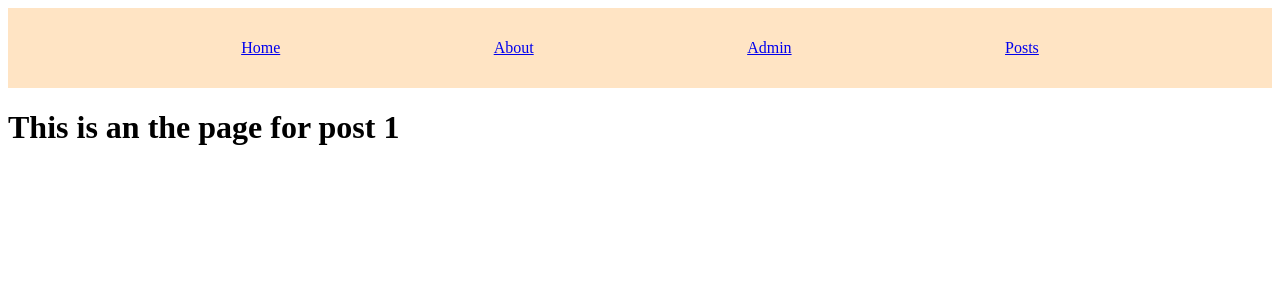
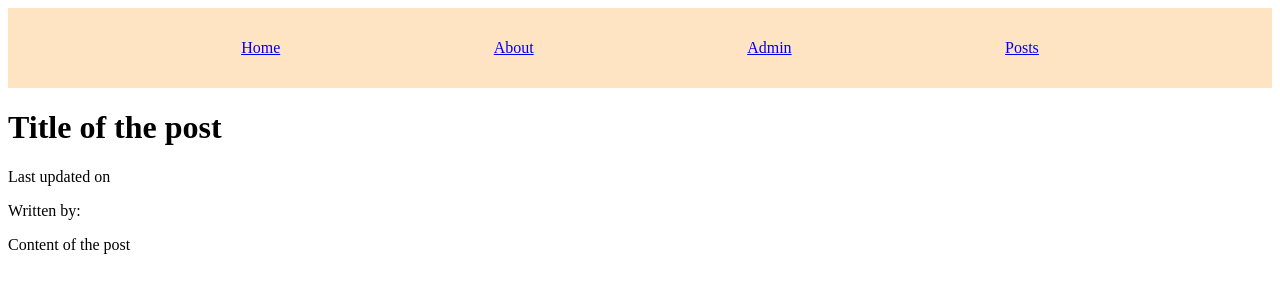
Before and after one commit to Caitlin-cooling/nuxt-blog, a Nuxt app: page /posts/1 in a window 1280 px wide. Shown: the top 300 px of the page. Built offline with nearby package versions, Linux system fonts and the light colour scheme.

Commit message:
Minor changes

```diff
--- a/pages/posts/_id/index.vue
+++ b/pages/posts/_id/index.vue
@@ -1,5 +1,10 @@
 <template>
   <div class="container">
-    <h1>This is an the page for post {{ $route.params.id }}</h1>
+    <h1>Title of the post</h1>
+    <div class="post-details">
+      <p>Last updated on</p>
+      <p>Written by: </p>
+    </div>
+    <p>Content of the post</p>
   </div>
 </template>
--- a/pages/posts/index.vue
+++ b/pages/posts/index.vue
@@ -2,9 +2,9 @@
   <div class="container">
     <h1>This is the posts page</h1>
     <h3>Please select a post that you would like to see</h3>
-    <nuxt-link to="/posts/1">Post 1</nuxt-link>
-    <nuxt-link to="/posts/2">Post 2</nuxt-link>
-    <nuxt-link to="/posts/3">Post 3</nuxt-link>
+    <ul>
+      <li><nuxt-link :to="'/posts/' + 1">Post title</nuxt-link></li>
+    </ul>
     <nuxt-link to="/posts/new" class="new-post">Add a new post</nuxt-link>
   </div>
 </template>
```
